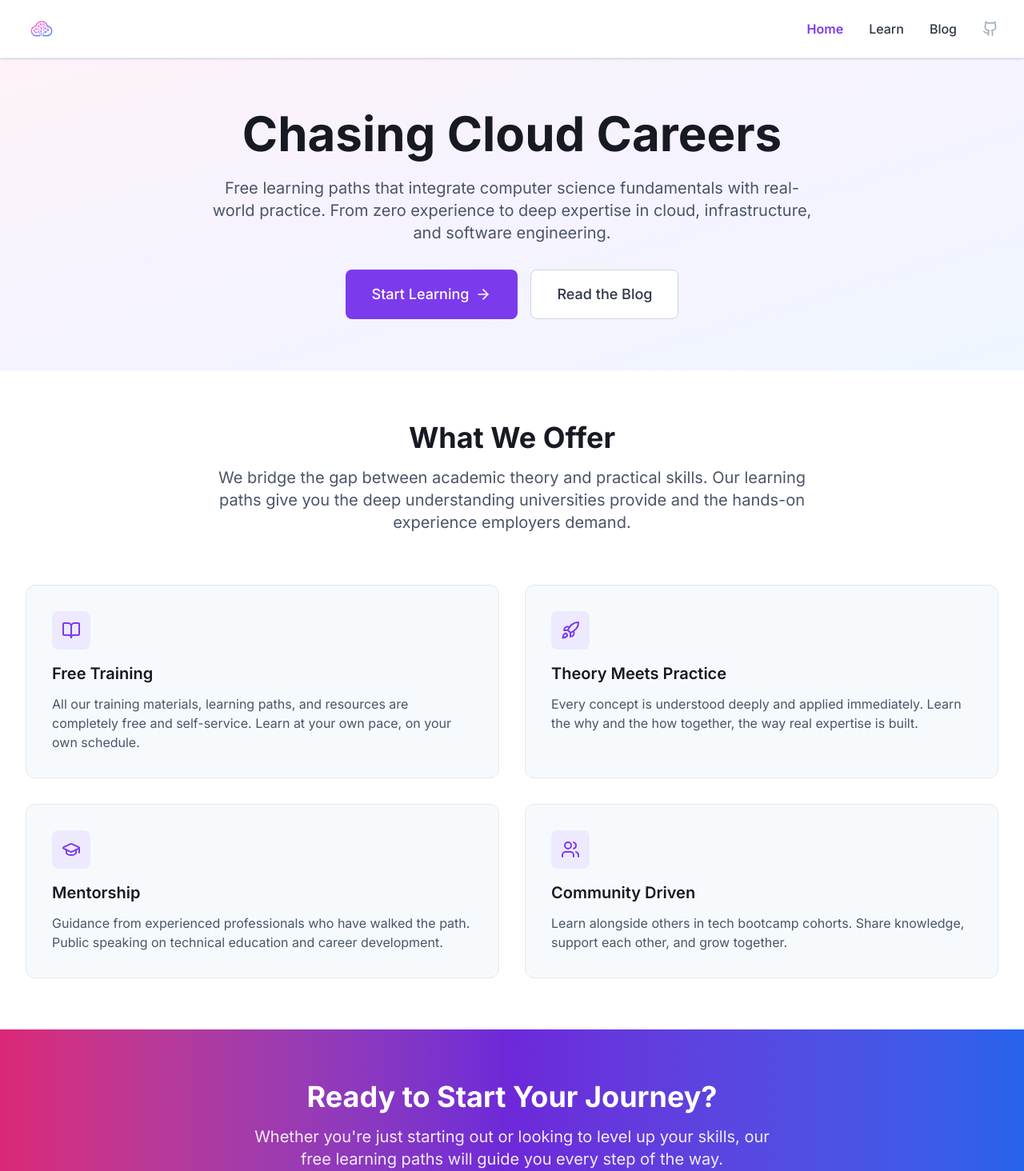
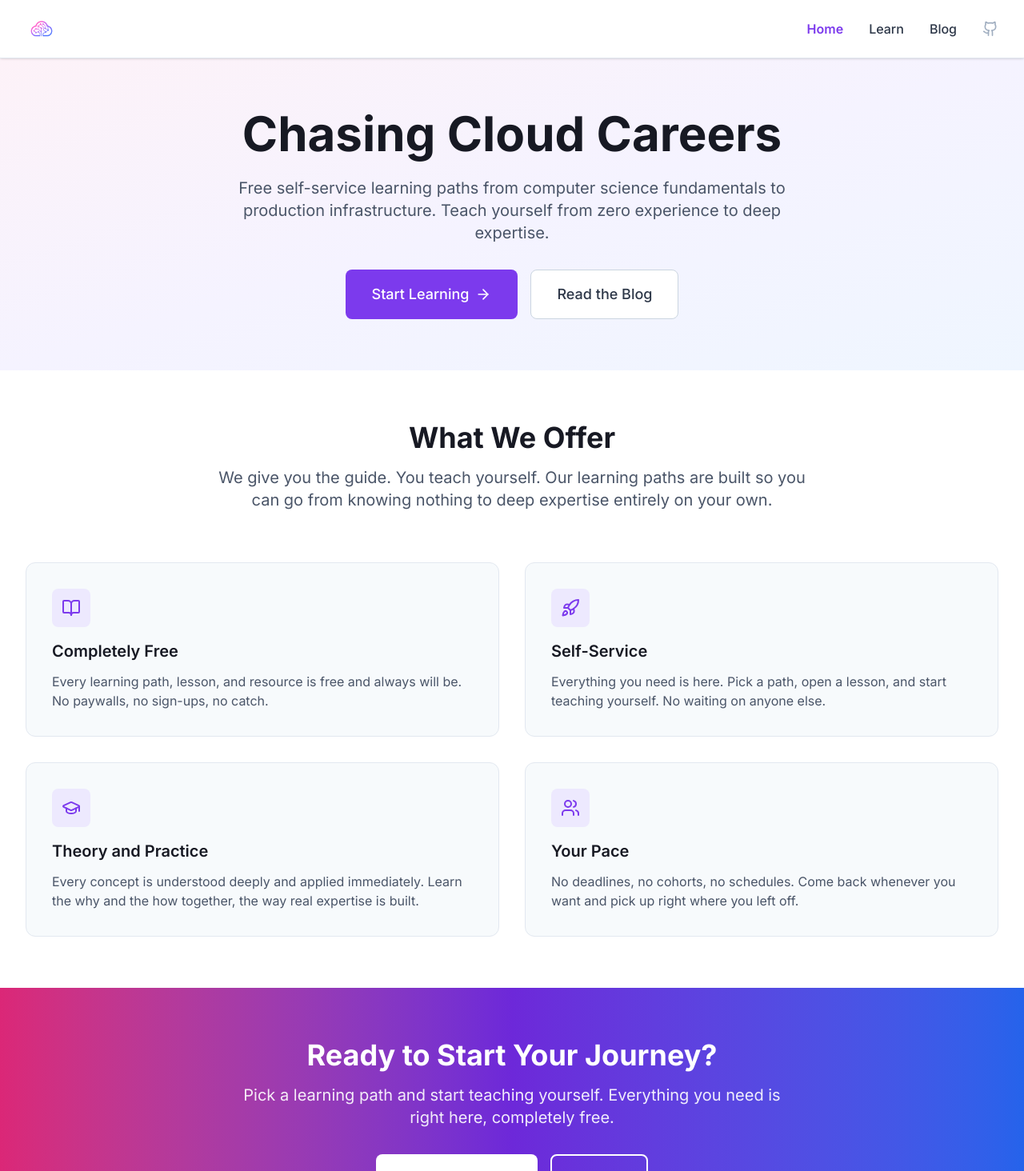
Before and after one commit to chasingcloudcareersllc/chasingcloudcareersllc.github.io, a Next.js app: page / in a window 1280 px wide. Shown: the top 1464 px of the page at 80% size. Built offline with nearby package versions, Linux system fonts and the light colour scheme.

Commit message:
Align all site messaging around self-service learning

```diff
--- a/app/blog/page.tsx
+++ b/app/blog/page.tsx
@@ -4,10 +4,10 @@ import type { Metadata } from 'next'
 
 export const metadata: Metadata = {
   title: 'Blog',
-  description: 'Insights on tech education, cloud computing, AI, DevOps, and career development from Chasing Cloud Careers.',
+  description: 'Articles on computer science, infrastructure, software engineering, and building deep technical expertise on your own.',
   openGraph: {
     title: 'Blog',
-    description: 'Insights on tech education, cloud computing, AI, DevOps, and career development from Chasing Cloud Careers.',
+    description: 'Articles on computer science, infrastructure, software engineering, and building deep technical expertise on your own.',
   },
   alternates: {
     canonical: '/blog/',
@@ -30,7 +30,7 @@ export default function BlogPage() {
               <span className="text-accent-500 block">Blog</span>
             </h1>
             <p className="text-xl text-slate-600 mb-8 max-w-3xl mx-auto">
-              Insights, tips, and thought leadership on cloud computing, tech careers, and continuous learning.
+              Articles on computer science, infrastructure, software engineering, and building deep technical expertise on your own.
             </p>
           </div>
         </div>
--- a/app/layout.tsx
+++ b/app/layout.tsx
@@ -7,10 +7,10 @@ export const metadata: Metadata = {
   metadataBase: new URL('https://chasingcloudcareersllc.github.io'),
   title: {
     template: '%s | Chasing Cloud Careers',
-    default: 'Chasing Cloud Careers - Free Tech Education & Training',
+    default: 'Chasing Cloud Careers - Teach Yourself Tech',
   },
-  description: 'Free learning paths that integrate computer science fundamentals with real-world practice. From zero experience to deep expertise in cloud, infrastructure, and software engineering.',
-  keywords: 'cloud computing, tech education, training, mentorship, bootcamp, DevOps, AI, machine learning, learning paths, free training',
+  description: 'Free self-service learning paths from computer science fundamentals to production infrastructure. Teach yourself at your own pace, from zero experience to deep expertise.',
+  keywords: 'self-service learning, computer science, cloud computing, DevOps, infrastructure, software engineering, free learning paths, self-paced',
   authors: [{ name: 'Chasing Cloud Careers LLC' }],
   robots: {
     index: true,
@@ -24,8 +24,8 @@ export const metadata: Metadata = {
     },
   },
   openGraph: {
-    title: 'Chasing Cloud Careers - Free Tech Education & Training',
-    description: 'Free learning paths that integrate computer science fundamentals with real-world practice. From zero experience to deep expertise.',
+    title: 'Chasing Cloud Careers - Teach Yourself Tech',
+    description: 'Free self-service learning paths from computer science fundamentals to production infrastructure. Teach yourself from zero to deep expertise.',
     url: 'https://chasingcloudcareersllc.github.io',
     siteName: 'Chasing Cloud Careers',
     locale: 'en_US',
@@ -41,8 +41,8 @@ export const metadata: Metadata = {
   },
   twitter: {
     card: 'summary_large_image',
-    title: 'Chasing Cloud Careers - Free Tech Education & Training',
-    description: 'Free learning paths that integrate computer science fundamentals with real-world practice. From zero experience to deep expertise.',
+    title: 'Chasing Cloud Careers - Teach Yourself Tech',
+    description: 'Free self-service learning paths from computer science fundamentals to production infrastructure. Teach yourself from zero to deep expertise.',
     images: ['/logo.png'],
   },
   alternates: {
--- a/app/learn/page.tsx
+++ b/app/learn/page.tsx
@@ -7,7 +7,7 @@ import { getIcon } from '@/lib/icons'
 export const metadata: Metadata = {
   title: 'Learning Paths',
   description:
-    'Free self-service training materials for cloud computing, AI, and DevOps. Start your tech career learning journey today.',
+    'Free self-service learning paths from computer science fundamentals to production infrastructure. Choose a path and teach yourself at your own pace.',
   alternates: {
     canonical: '/learn/',
   },
@@ -28,8 +28,8 @@ export default function LearnPage() {
               <span className="text-accent-500 block">Paths</span>
             </h1>
             <p className="text-xl text-slate-600 mb-8 max-w-3xl mx-auto">
-              From computer science fundamentals to production infrastructure.
-              Choose a path and build deep expertise at your own pace.
+              Self-service guides from computer science fundamentals to production infrastructure.
+              Choose a path and teach yourself at your own pace.
             </p>
           </div>
         </div>
--- a/app/page.tsx
+++ b/app/page.tsx
@@ -13,23 +13,23 @@ export default function Home() {
   const values = [
     {
       icon: BookOpen,
-      title: 'Free Training',
-      description: 'All our training materials, learning paths, and resources are completely free and self-service. Learn at your own pace, on your own schedule.',
+      title: 'Completely Free',
+      description: 'Every learning path, lesson, and resource is free and always will be. No paywalls, no sign-ups, no catch.',
     },
     {
       icon: Rocket,
-      title: 'Theory Meets Practice',
+      title: 'Self-Service',
+      description: 'Everything you need is here. Pick a path, open a lesson, and start teaching yourself. No waiting on anyone else.',
+    },
+    {
+      icon: GraduationCap,
+      title: 'Theory and Practice',
       description: 'Every concept is understood deeply and applied immediately. Learn the why and the how together, the way real expertise is built.',
     },
     {
-      icon: GraduationCap,
-      title: 'Mentorship',
-      description: 'Guidance from experienced professionals who have walked the path. Public speaking on technical education and career development.',
-    },
-    {
       icon: Users,
-      title: 'Community Driven',
-      description: 'Learn alongside others in tech bootcamp cohorts. Share knowledge, support each other, and grow together.',
+      title: 'Your Pace',
+      description: 'No deadlines, no cohorts, no schedules. Come back whenever you want and pick up right where you left off.',
     },
   ]
 
@@ -41,7 +41,7 @@ export default function Home() {
           '@type': 'Organization',
           name: 'Chasing Cloud Careers LLC',
           url: 'https://chasingcloudcareersllc.github.io',
-          description: 'Free learning paths that integrate computer science fundamentals with real-world practice. From zero experience to deep expertise.',
+          description: 'Free self-service learning paths from computer science fundamentals to production infrastructure. Teach yourself from zero to deep expertise.',
           sameAs: [
             'https://github.com/chasingcloudcareersllc',
             'https://www.linkedin.com/company/chasing-cloud-careers',
@@ -58,7 +58,7 @@ export default function Home() {
               Chasing Cloud Careers
             </h1>
             <p className="text-xl text-slate-600 mb-8 max-w-3xl mx-auto">
-              Free learning paths that integrate computer science fundamentals with real-world practice. From zero experience to deep expertise in cloud, infrastructure, and software engineering.
+              Free self-service learning paths from computer science fundamentals to production infrastructure. Teach yourself from zero experience to deep expertise.
             </p>
             <div className="flex flex-col sm:flex-row gap-4 justify-center">
               <Link href="/learn/" className="btn-primary text-lg px-8 py-4">
@@ -81,7 +81,7 @@ export default function Home() {
               What We Offer
             </h2>
             <p className="text-xl text-slate-600 max-w-3xl mx-auto">
-              We bridge the gap between academic theory and practical skills. Our learning paths give you the deep understanding universities provide and the hands-on experience employers demand.
+              We give you the guide. You teach yourself. Our learning paths are built so you can go from knowing nothing to deep expertise entirely on your own.
             </p>
           </div>
 
@@ -107,7 +107,7 @@ export default function Home() {
             Ready to Start Your Journey?
           </h2>
           <p className="text-xl text-white/90 mb-8 max-w-2xl mx-auto">
-            Whether you&apos;re just starting out or looking to level up your skills, our free learning paths will guide you every step of the way.
+            Pick a learning path and start teaching yourself. Everything you need is right here, completely free.
           </p>
           <div className="flex flex-col sm:flex-row gap-4 justify-center">
             <Link href="/learn/" className="inline-flex items-center px-8 py-4 bg-white text-accent-700 font-semibold rounded-lg hover:bg-slate-50 transition-colors">
--- a/components/Footer.tsx
+++ b/components/Footer.tsx
@@ -22,7 +22,7 @@ export function Footer() {
               />
             </Link>
             <p className="text-slate-300 mb-6 text-sm">
-              Bridging computer science theory and real-world practice. Free learning paths from zero to deep expertise.
+              Free self-service learning paths. Teach yourself from zero to deep expertise.
             </p>
             <div className="flex space-x-4">
               <a
```
